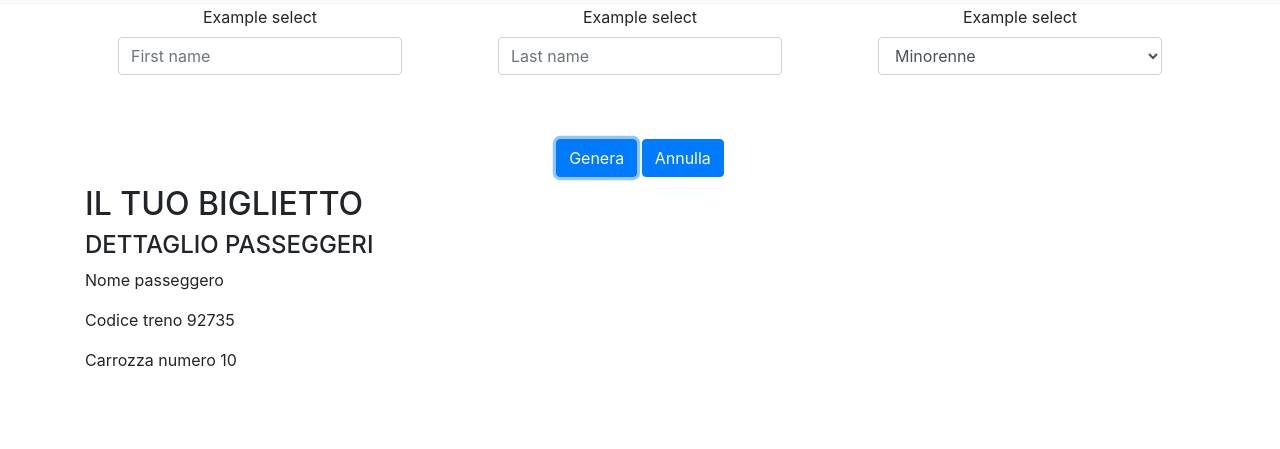
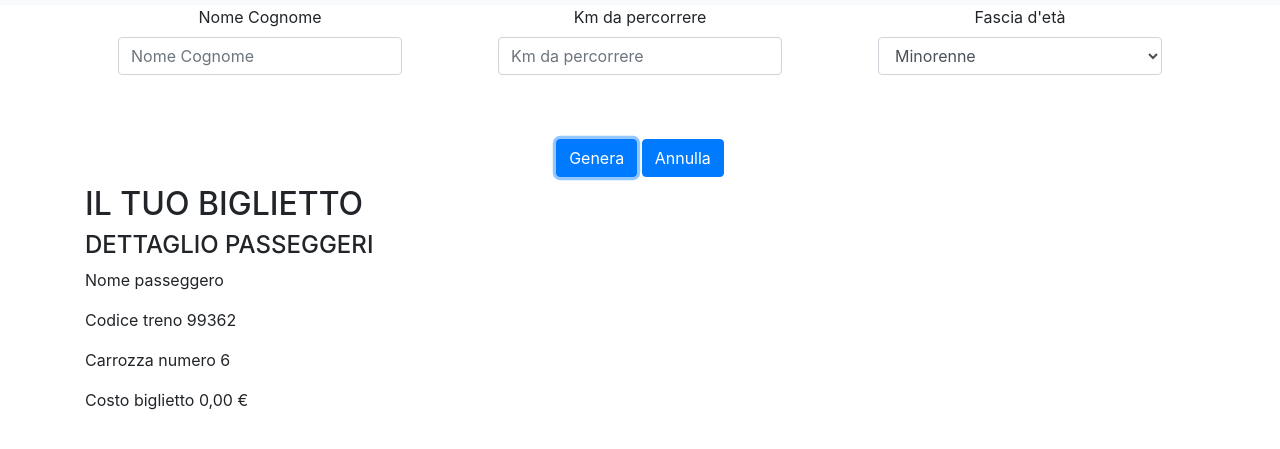
Before and after one commit to emaferr/js-biglietto-treno-form, a plain HTML site: page index.html in a window 1280 px wide. Both pictures are taken after a click on the button "Genera". Shown: the part 51-500 px from the top of the page. Drawn offline with nearby package versions, Linux system fonts and the light colour scheme.

Commit message:
logica js terminata

```diff
--- a/assets/js/function.js
+++ b/assets/js/function.js
@@ -3,13 +3,24 @@ function cancellaDati() {
 }
 
 function generaBiglietto() {
+    // Nome passeggero
     var nomeUtente = document.getElementById("nome_utente").value;
-    var codiceTreno = Math.floor(Math.random() * (100000 - 90000) + 90000);
-    var carrozzaTreno = Math.floor(Math.random() * (2 - 11) + 11);
+    var chilometri = document.getElementById("chilometri_percorso").value;
+    var categoriaUtente = document.getElementById("exampleFormControlSelect1").value;
+    // Prezzo calcolato
+    var prezzoBiglietto = chilometri * 0.21;
+
+    if (categoriaUtente == "Minorenne") {
+        prezzoBiglietto = (prezzoBiglietto - (prezzoBiglietto * 20) / 100);
+    }else if (categoriaUtente == "Over 65 anni"){
+        prezzoBiglietto = (prezzoBiglietto - (prezzoBiglietto * 40) / 100);
+    }else{
+
+    }
+
     document.getElementById("nome_biglietto").innerHTML = nomeUtente;
     document.getElementById("codice_treno").innerHTML = codiceTreno;
     document.getElementById("numero_carrozza").innerHTML = carrozzaTreno;
+    document.getElementById("costo_biglietto").innerHTML = (new Intl.NumberFormat('it-IT', { style: 'currency', currency: 'EUR'}).format(prezzoBiglietto));
 
-    console.log(nomeUtente);
-    console.log(codiceTreno);
 }
--- a/assets/js/main.js
+++ b/assets/js/main.js
@@ -1,6 +1,11 @@
 // Creiamo un finto biglietto del treno con:
-// Nome passeggero
+
+// Categoria selezionata dall'utente
+
+
+
 // Codice treno (numero casuale tra 90000 e 100000 escluso)
+var codiceTreno = Math.floor(Math.random() * (100000 - 90000) + 90000);
+
 // Numero carrozza
-// Prezzo calcolato
-// Categoria selezionata dall'utente
+var carrozzaTreno = Math.floor(Math.random() * (2 - 11) + 11);
--- a/index.html
+++ b/index.html
@@ -42,18 +42,18 @@
                 <div class="row text-center">
 
                   <div class="col px-5">
-                    <label for="exampleFormControlSelect1">Example select</label>
-                    <input type="text" id="nome_utente" class="form-control" placeholder="First name">
+                    <label for="exampleFormControlSelect1">Nome Cognome</label>
+                    <input type="text" id="nome_utente" class="form-control" placeholder="Nome Cognome">
                   </div>
 
                   <div class="col px-5">
-                    <label for="exampleFormControlSelect1">Example select</label>
-                    <input type="text" class="form-control" placeholder="Last name">
+                    <label for="exampleFormControlSelect1">Km da percorrere</label>
+                    <input type="text" id="chilometri_percorso" class="form-control" placeholder="Km da percorrere">
                   </div>
 
                   <div class="col form-group px-5">
 
-                    <label for="exampleFormControlSelect1">Example select</label>
+                    <label for="exampleFormControlSelect1">Fascia d'età</label>
 
                     <select class="form-control" id="exampleFormControlSelect1">
                       <option>Minorenne</option>
@@ -91,6 +91,8 @@
 
                 <p>Carrozza numero <span id="numero_carrozza"></span></p>
 
+                <p>Costo biglietto <span id="costo_biglietto"></span></p>
+
 
 
             </div>
```
